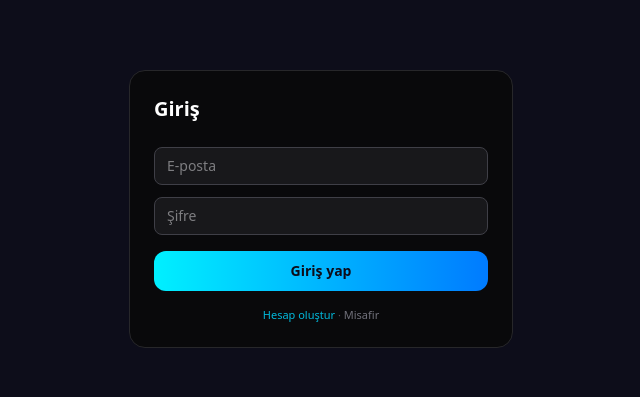
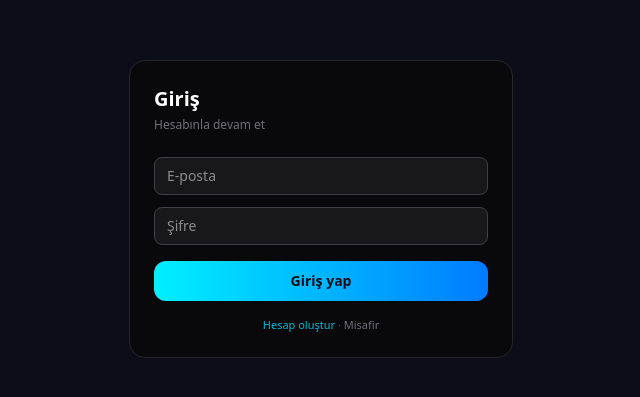
Before and after one commit to Nexora88/otogar-tycoon, a Next.js app: page /login in a window 1280 px wide. Shown: the part 191-588 px from the top of the page, without its empty margins (319-959 px from the left). Built offline with nearby package versions, Linux system fonts and the light colour scheme; no server answers.

Commit message:
Refactor login logic and improve error handling

```diff
--- a/src/app/(auth)/login/page.tsx
+++ b/src/app/(auth)/login/page.tsx
@@ -9,6 +9,8 @@ import { useGameStore } from "@/store/gameStore";
 export default function LoginPage() {
   const router = useRouter();
   const setCompanyName = useGameStore((s) => s.setCompanyName);
+  const setPlayerName = useGameStore((s) => s.setPlayerName);
+
   const [email, setEmail] = useState("");
   const [password, setPassword] = useState("");
   const [err, setErr] = useState("");
@@ -17,27 +19,42 @@ export default function LoginPage() {
   const submit = async (e: React.FormEvent) => {
     e.preventDefault();
     setErr("");
+    setLoading(true);
+
+    try {
       if (!isSupabaseConfigured()) {
-      setErr("Supabase yapılandırılmadı. Misafir oyna veya .env.local ekle.");
+        setErr(
+          "Supabase yapılandırılmadı. Vercel env kontrol et veya misafir oyna."
+        );
+        setLoading(false);
         return;
       }
-    setLoading(true);
+
       const sb = getSupabase()!;
       const { data, error } = await sb.auth.signInWithPassword({
         email: email.trim(),
         password,
       });
-    setLoading(false);
+
       if (error) {
         setErr(error.message);
+        setLoading(false);
         return;
       }
+
       const name =
         (data.user?.user_metadata?.display_name as string) ||
         data.user?.email?.split("@")[0] ||
         "Şirket";
+
       setCompanyName(name);
+      setPlayerName(name);
+      setLoading(false);
       router.push("/play");
+    } catch {
+      setErr("Bağlantı hatası. Tekrar dene.");
+      setLoading(false);
+    }
   };
 
   return (
@@ -46,11 +63,17 @@ export default function LoginPage() {
         onSubmit={submit}
         className="w-full max-w-sm border border-zinc-800 rounded-2xl p-6 bg-zinc-950"
       >
-        <h1 className="text-xl font-bold text-white mb-6">Giriş</h1>
+        <h1 className="text-xl font-bold text-white mb-1">Giriş</h1>
+        <p className="text-xs text-zinc-500 mb-6">
+          {isSupabaseConfigured()
+            ? "Hesabınla devam et"
+            : "Supabase env eksik — kayıt yine yerel çalışır"}
+        </p>
+
         <input
           type="email"
           placeholder="E-posta"
-          className="w-full mb-3 px-3 py-2 rounded-lg bg-zinc-900 border border-zinc-700 text-sm"
+          className="w-full mb-3 px-3 py-2 rounded-lg bg-zinc-900 border border-zinc-700 text-sm text-white"
           value={email}
           onChange={(e) => setEmail(e.target.value)}
           required
@@ -58,22 +81,25 @@ export default function LoginPage() {
         <input
           type="password"
           placeholder="Şifre"
-          className="w-full mb-4 px-3 py-2 rounded-lg bg-zinc-900 border border-zinc-700 text-sm"
+          className="w-full mb-4 px-3 py-2 rounded-lg bg-zinc-900 border border-zinc-700 text-sm text-white"
           value={password}
           onChange={(e) => setPassword(e.target.value)}
           required
         />
+
         {err && <p className="text-xs text-red-400 mb-3">{err}</p>}
+
         <button
           type="submit"
           disabled={loading}
-          className="w-full py-2.5 rounded-xl font-semibold text-sm text-[#0D0D1A]"
+          className="w-full py-2.5 rounded-xl font-semibold text-sm text-[#0D0D1A] disabled:opacity-50"
           style={{ background: "linear-gradient(90deg,#00F0FF,#007BFF)" }}
         >
           {loading ? "…" : "Giriş yap"}
         </button>
+
         <p className="text-[11px] text-zinc-600 mt-4 text-center">
-          <Link href="/auth/register" className="text-cyan-500">
+          <Link href="/register" className="text-cyan-500">
             Hesap oluştur
           </Link>
           {" · "}
```
Lines whose indentation alone changed are shown as unchanged.
